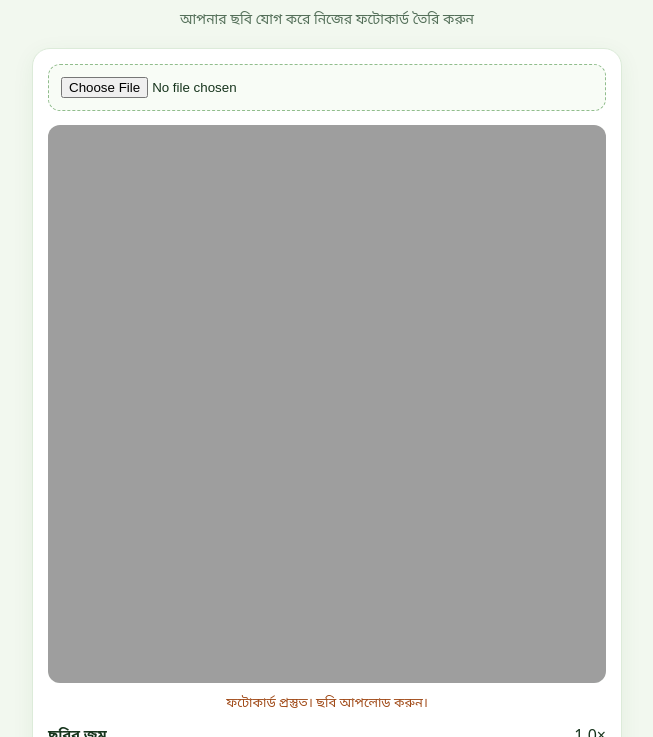
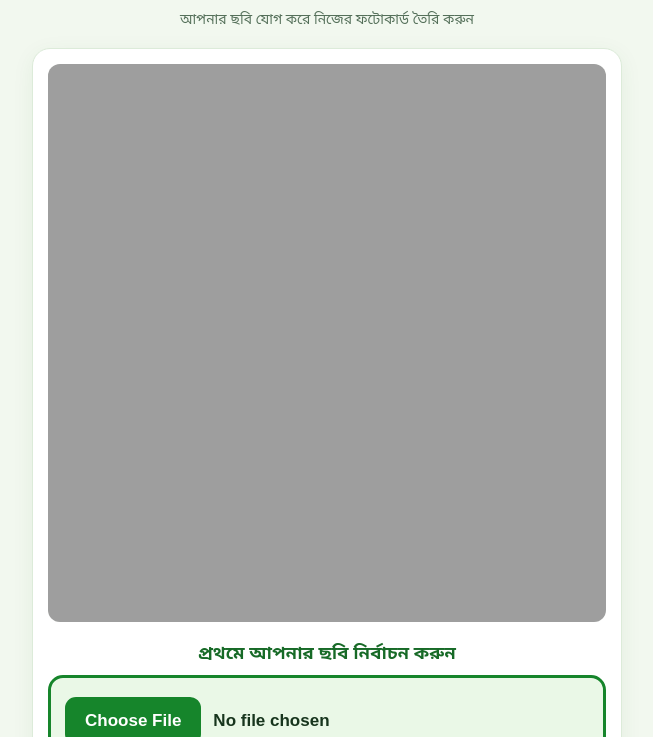
Before and after one commit to hmdisrail-bit/alumni-photocard, a plain HTML site: page index.html in a window 1280 px wide. Shown: the part 63-800 px from the top of the page, without its empty margins (313-966 px from the left). Drawn offline with Linux system fonts and the light colour scheme.

Commit message:
Refactor index.html for better readability
Refactor HTML and CSS styles for improved readability and consistency. Update structure and formatting of elements.

```diff
--- a/index.html
+++ b/index.html
@@ -1,143 +1,160 @@
 
-<!DOCTYPE html>
+<!doctype html>
 <html lang="bn">
 <head>
-<meta charset="UTF-8">
-<meta name="viewport" content="width=device-width, initial-scale=1">
+<meta charset="utf-8">
+<meta name="viewport" content="width=device-width,initial-scale=1">
 <meta name="theme-color" content="#16852b">
-
-<title> ২য় পুনর্মিলনী ২০২৬ — ফটোকার্ড</title>
+<title>২য় পুনর্মিলনী ২০২৬ — ফটোকার্ড</title>
 
 <style>
-* {
-  box-sizing: border-box;
+*{box-sizing:border-box}
+
+body{
+ margin:0;
+ background:#f2f8ef;
+ color:#17351d;
+ font-family:system-ui,-apple-system,"Noto Sans Bengali",sans-serif;
 }
 
-body {
-  margin: 0;
-  background: #f2f8ef;
-  color: #17351d;
-  font-family: system-ui, -apple-system, "Noto Sans Bengali", sans-serif;
+main{
+ max-width:620px;
+ margin:auto;
+ padding:22px 15px 36px;
 }
 
-main {
-  max-width: 620px;
-  margin: auto;
-  padding: 22px 15px 36px;
+header{
+ text-align:center;
+ margin:5px 0 18px;
 }
 
-header {
-  text-align: center;
-  margin: 5px 0 18px;
+h1{
+ font-size:25px;
+ margin:0 0 7px;
+ color:#14762a;
 }
 
-h1 {
-  font-size: 25px;
-  margin: 0 0 7px;
-  color: #14762a;
+p{
+ margin:0;
+ color:#55705a;
+ font-size:14px;
+ line-height:1.6;
 }
 
-p {
-  margin: 0;
-  color: #55705a;
-  font-size: 14px;
-  line-height: 1.6;
+.panel{
+ background:white;
+ border:1px solid #dcebd9;
+ border-radius:18px;
+ padding:15px;
+ box-shadow:0 5px 22px #245b2410;
 }
 
-.panel {
-  background: white;
-  border: 1px solid #dcebd9;
-  border-radius: 18px;
-  padding: 15px;
-  box-shadow: 0 5px 22px #245b2410;
+.preview{
+ margin:0 auto 18px;
+ max-width:100%;
+ width:100%;
+ display:block;
+ border-radius:12px;
+ background:#f7faf5;
+ touch-action:none;
 }
 
-input[type=file] {
-  display: block;
-  width: 100%;
-  padding: 12px;
-  border: 1px dashed #91bd8d;
-  border-radius: 12px;
-  background: #f8fcf6;
+.upload-label{
+ display:block;
+ text-align:center;
+ margin:12px 0 9px;
+ font-size:18px;
+ font-weight:800;
+ color:#176a27;
 }
 
-.preview {
-  margin: 14px auto 10px;
-  width: 100%;
-  display: block;
-  border-radius: 12px;
-  background: #f7faf5;
-  touch-action: none;
+input[type=file]{
+ display:block;
+ width:100%;
+ margin:0 0 12px;
+ padding:19px 14px;
+ border:3px solid #16852b;
+ border-radius:15px;
+ background:#eaf8e7;
+ color:#17351d;
+ font-size:17px;
+ font-weight:800;
+ cursor:pointer;
 }
 
-.controls {
-  display: grid;
-  grid-template-columns: 1fr auto;
-  gap: 8px;
-  align-items: center;
-  margin: 12px 0;
+input[type=file]::file-selector-button{
+ border:0;
+ border-radius:11px;
+ background:#16852b;
+ color:white;
+ padding:14px 20px;
+ margin-right:12px;
+ font-size:17px;
+ font-weight:800;
+ cursor:pointer;
 }
 
-label {
-  font-size: 14px;
-  font-weight: 600;
+.controls{
+ display:grid;
+ grid-template-columns:1fr auto;
+ gap:8px;
+ align-items:center;
+ margin:15px 0;
 }
 
-input[type=range] {
-  width: 100%;
-  accent-color: #16852b;
+label{
+ font-size:14px;
+ font-weight:600;
 }
 
-button {
-  border: 0;
-  border-radius: 12px;
-  padding: 13px 16px;
-  font-size: 16px;
-  font-weight: 700;
-  cursor: pointer;
+input[type=range]{
+ width:100%;
+ accent-color:#16852b;
 }
 
-.primary {
-  width: 100%;
-  background: #16852b;
-  color: white;
+button{
+ border:0;
+ border-radius:12px;
+ padding:13px 16px;
+ font-size:16px;
+ font-weight:700;
+ cursor:pointer;
 }
 
-.secondary {
-  background: #e9f4e7;
-  color: #176a27;
+.primary{
+ width:100%;
+ background:#16852b;
+ color:white;
 }
 
-.actions {
-  display: grid;
-  grid-template-columns: 1fr 1fr;
-  gap: 10px;
-  margin-top: 12px;
+.secondary{
+ background:#e9f4e7;
+ color:#176a27;
 }
 
-button:disabled {
-  opacity: .45;
-  cursor: not-allowed;
+.actions{
+ display:grid;
+ grid-template-columns:1fr 1fr;
+ gap:10px;
+ margin-top:12px;
 }
 
-.hint {
-  font-size: 12px;
-  color: #657b68;
-  margin-top: 9px;
+button:disabled{
+ opacity:.45;
+ cursor:not-allowed;
 }
 
-footer {
-  text-align: center;
-  margin-top: 16px;
-  font-size: 12px;
-  color: #728573;
+.hint{
+ font-size:12px;
+ color:#657b68;
+ margin-top:9px;
 }
 
-#status {
-  margin-top: 8px;
-  text-align: center;
-  font-size: 13px;
-  color: #a04a18;
+footer{
+ text-align:center;
+ margin-top:16px;
+ font-size:12px;
+ color:#728573;
 }
 </style>
 </head>
@@ -152,8 +169,7 @@ footer {
 
 <section class="panel">
 
-  <input id="upload" type="file" accept="image/*">
-
+<!-- ফটোকার্ড প্রিভিউ -->
 <canvas
  id="canvas"
  class="preview"
@@ -162,8 +178,18 @@ footer {
  aria-label="ফটোকার্ড প্রিভিউ">
 </canvas>
 
-  <div id="status">ফটোকার্ড লোড হচ্ছে...</div>
+<!-- ছবির নিচে বড় Choose File বক্স -->
+<label class="upload-label" for="upload">
+প্রথমে আপনার ছবি নির্বাচন করুন
+</label>
 
+<input
+ id="upload"
+ type="file"
+ accept="image/*"
+>
+
+<!-- জুম নিয়ন্ত্রণ -->
 <div class="controls">
 <label for="zoom">ছবির জুম</label>
 <span id="zoomValue">1.0×</span>
@@ -175,7 +201,8 @@ footer {
  max="2.5"
  step=".01"
  value="1"
-      style="grid-column:1/3">
+ style="grid-column:1/3"
+>
 </div>
 
 <p class="hint">
@@ -197,7 +224,8 @@ footer {
  class="primary"
  id="download"
  disabled
-    style="margin-top:10px">
+ style="margin-top:10px"
+>
 ফটোকার্ড ডাউনলোড করুন
 </button>
 
@@ -208,402 +236,239 @@ footer {
 
 </section>
 
-<footer>২য় পুনর্মিলনী ২০২৬</footer>
+<footer>
+২য় পুনর্মিলনী ২০২৬
+</footer>
+
 </main>
 
 <script>
-"use strict";
+const upload=document.getElementById('upload');
+const canvas=document.getElementById('canvas');
+const ctx=canvas.getContext('2d');
 
-// ===============================
-// প্রয়োজনীয় উপাদান
-// ===============================
+const zoom=document.getElementById('zoom');
+const zoomValue=document.getElementById('zoomValue');
 
-const upload = document.getElementById("upload");
-const canvas = document.getElementById("canvas");
-const ctx = canvas.getContext("2d");
+const download=document.getElementById('download');
+const reset=document.getElementById('reset');
+const clear=document.getElementById('clear');
 
-const zoom = document.getElementById("zoom");
-const zoomValue = document.getElementById("zoomValue");
+const frame=new Image();
+frame.src='frame.png';
 
-const download = document.getElementById("download");
-const reset = document.getElementById("reset");
-const clear = document.getElementById("clear");
-const status = document.getElementById("status");
+let photo=null;
+let scale=1;
+let offsetX=0;
+let offsetY=0;
+let dragging=false;
+let lastX=0;
+let lastY=0;
 
-// ===============================
-// ফ্রেমের মাপ
-// ===============================
+const W=1536;
+const H=1536;
+const CX=768;
+const CY=620;
+const RX=548;
+const RY=435;
 
-const W = 1536;
-const H = 1536;
+function draw(){
 
-// ছবির গোলাকার অংশের অবস্থান ও মাপ
-const CX = 768;
-const CY = 610;
-const RX = 485;
-const RY = 420;
+ const cw=canvas.width;
+ const ch=canvas.height;
 
-let photo = null;
-let frameReady = false;
-let logoReady = false;
-
-let scale = 1;
-let offsetX = 0;
-let offsetY = 0;
-
-let dragging = false;
-let lastX = 0;
-let lastY = 0;
-
-// ===============================
-// ফ্রেম লোড ও সাদা অংশ স্বচ্ছ করা
-// ===============================
-
-const frameImage = new Image();
-
-frameImage.onload = function () {
-  try {
-    const temp = document.createElement("canvas");
-    temp.width = W;
-    temp.height = H;
-
-    const tctx = temp.getContext("2d", {
-      willReadFrequently: true
-    });
-
-    tctx.drawImage(frameImage, 0, 0, W, H);
-
-    const imageData = tctx.getImageData(0, 0, W, H);
-    const pixels = imageData.data;
-
-    for (let y = 0; y < H; y++) {
-      for (let x = 0; x < W; x++) {
-
-        const dx = (x - CX) / RX;
-        const dy = (y - CY) / RY;
-
-        const inside = dx * dx + dy * dy < 0.94;
-
-        if (!inside) continue;
-
-        const i = (y * W + x) * 4;
-
-        const r = pixels[i];
-        const g = pixels[i + 1];
-        const b = pixels[i + 2];
-
-        const max = Math.max(r, g, b);
-        const min = Math.min(r, g, b);
-
-        // শুধু গোলাকার জায়গার কাছাকাছি সাদা পিক্সেল স্বচ্ছ হবে
-        const isWhite =
-          r > 235 &&
-          g > 235 &&
-          b > 235 &&
-          (max - min) < 22;
-
-        if (isWhite) {
-          pixels[i + 3] = 0;
-        }
-      }
-    }
-
-    tctx.putImageData(imageData, 0, 0);
-
-    frameReady = true;
-    processedFrame = temp;
-
-    status.textContent = "ফটোকার্ড প্রস্তুত। ছবি আপলোড করুন।";
-    draw();
-
-  } catch (error) {
-    console.error(error);
-    status.textContent =
-      "ফ্রেম প্রস্তুত করা যায়নি। frame.png পরীক্ষা করুন।";
-  }
-};
-
-frameImage.onerror = function () {
-  status.textContent =
-    "ফ্রেম লোড হয়নি। GitHub-এ frame.png ফাইলটি পরীক্ষা করুন।";
-};
-
-let processedFrame = null;
-
-frameImage.src = "./frame.png";
-
-// ===============================
-// লোগো লোড
-// ===============================
-
-const logo = new Image();
-
-logo.onload = function () {
-  logoReady = true;
-  draw();
-};
-
-logo.onerror = function () {
-  console.warn("logo-clear.png পাওয়া যায়নি।");
-  draw();
-};
-
-logo.src = "./logo-clear.png";
-
-// ===============================
-// ছবি আঁকার ফাংশন
-// ===============================
-
-function draw() {
-
-  ctx.clearRect(0, 0, canvas.width, canvas.height);
+ ctx.clearRect(0,0,cw,ch);
 
  ctx.save();
-  ctx.scale(canvas.width / W, canvas.height / H);
+ ctx.scale(cw/W,ch/H);
 
-  // প্রথমে ব্যবহারকারীর ছবি
-  if (photo) {
+ if(photo){
 
   ctx.save();
 
   ctx.beginPath();
-    ctx.ellipse(CX, CY, RX, RY, 0, 0, Math.PI * 2);
+  ctx.ellipse(CX,CY,RX,RY,0,0,Math.PI*2);
   ctx.clip();
 
-    const cover = Math.max(
-      (RX * 2) / photo.width,
-      (RY * 2) / photo.height
+  const cover=Math.max(
+   (RX*2)/photo.width,
+   (RY*2)/photo.height
   );
 
-    const s = cover * scale;
+  const s=cover*scale;
 
-    const dw = photo.width * s;
-    const dh = photo.height * s;
+  const dw=photo.width*s;
+  const dh=photo.height*s;
 
-    const dx = CX - dw / 2 + offsetX;
-    const dy = CY - dh / 2 + offsetY;
+  const dx=CX-dw/2+offsetX;
+  const dy=CY-dh/2+offsetY;
 
-    ctx.drawImage(photo, dx, dy, dw, dh);
+  ctx.drawImage(photo,dx,dy,dw,dh);
 
   ctx.restore();
  }
 
-  // ছবির ওপর ফ্রেম আঁকা হবে
-  if (frameReady && processedFrame) {
-    ctx.drawImage(processedFrame, 0, 0, W, H);
-  }
-
-  // আলাদা পরিষ্কার লোগো
-  if (logoReady) {
-    ctx.drawImage(logo, 0, 0, 400, 400);
+ if(frame.complete && frame.naturalWidth){
+  ctx.drawImage(frame,0,0,W,H);
  }
 
  ctx.restore();
 }
 
-// ===============================
-// ছবি আপলোড
-// ===============================
+function fitCanvas(){
 
-upload.addEventListener("change", function (e) {
+ const box=canvas.getBoundingClientRect();
+ const ratio=window.devicePixelRatio||1;
 
-  const file = e.target.files[0];
+ const size=Math.min(
+  900,
+  Math.max(320,Math.round(box.width*ratio))
+ );
 
-  if (!file) return;
+ canvas.width=size;
+ canvas.height=size;
 
-  if (!file.type.startsWith("image/")) {
-    alert("অনুগ্রহ করে একটি ছবি নির্বাচন করুন।");
+ draw();
+}
+
+frame.onload=draw;
+
+upload.addEventListener('change',e=>{
+
+ const file=e.target.files&&e.target.files[0];
+
+ if(!file)return;
+
+ if(!file.type.startsWith('image/')){
+  alert('অনুগ্রহ করে একটি ছবি নির্বাচন করুন।');
   return;
  }
 
-  const url = URL.createObjectURL(file);
-  const img = new Image();
+ const url=URL.createObjectURL(file);
+ const img=new Image();
 
-  img.onload = function () {
+ img.onload=()=>{
 
-    photo = img;
+  photo=img;
+  scale=1;
+  offsetX=0;
+  offsetY=0;
 
-    scale = 1;
-    offsetX = 0;
-    offsetY = 0;
+  zoom.value=1;
+  zoomValue.textContent='1.0×';
 
-    zoom.value = 1;
-    zoomValue.textContent = "1.0×";
-
-    download.disabled = false;
-    reset.disabled = false;
-    clear.disabled = false;
-
-    status.textContent = "ছবি প্রস্তুত। এখন অবস্থান ঠিক করুন।";
+  download.disabled=false;
+  reset.disabled=false;
+  clear.disabled=false;
 
   draw();
-
   URL.revokeObjectURL(url);
  };
 
-  img.onerror = function () {
-    alert("ছবিটি খোলা যাচ্ছে না। অন্য ছবি নির্বাচন করুন।");
+ img.onerror=()=>{
+  alert('ছবিটি খোলা যাচ্ছে না। অন্য ছবি দিন।');
   URL.revokeObjectURL(url);
  };
 
-  img.src = url;
+ img.src=url;
 });
 
-// ===============================
-// জুম নিয়ন্ত্রণ
-// ===============================
+zoom.addEventListener('input',()=>{
 
-zoom.addEventListener("input", function () {
+ scale=Number(zoom.value);
 
-  scale = Number(zoom.value);
-
-  zoomValue.textContent = scale.toFixed(1) + "×";
+ zoomValue.textContent=scale.toFixed(1)+'×';
 
  draw();
 });
 
-// ===============================
-// টেনে ছবি সরানো
-// ===============================
+function point(e){
 
-function getPoint(e) {
-
-  const rect = canvas.getBoundingClientRect();
+ const r=canvas.getBoundingClientRect();
 
  return {
-    x: (e.clientX - rect.left) * W / rect.width,
-    y: (e.clientY - rect.top) * H / rect.height
+  x:(e.clientX-r.left)*W/r.width,
+  y:(e.clientY-r.top)*H/r.height
  };
 }
 
-canvas.addEventListener("pointerdown", function (e) {
+canvas.addEventListener('pointerdown',e=>{
 
-  if (!photo) return;
+ if(!photo)return;
 
-  dragging = true;
+ dragging=true;
 
  canvas.setPointerCapture(e.pointerId);
 
-  const p = getPoint(e);
+ const p=point(e);
 
-  lastX = p.x;
-  lastY = p.y;
+ lastX=p.x;
+ lastY=p.y;
 });
 
-canvas.addEventListener("pointermove", function (e) {
+canvas.addEventListener('pointermove',e=>{
 
-  if (!dragging) return;
+ if(!dragging)return;
 
-  const p = getPoint(e);
+ const p=point(e);
 
-  offsetX += p.x - lastX;
-  offsetY += p.y - lastY;
+ offsetX+=(p.x-lastX);
+ offsetY+=(p.y-lastY);
 
-  lastX = p.x;
-  lastY = p.y;
+ lastX=p.x;
+ lastY=p.y;
 
  draw();
 });
 
-canvas.addEventListener("pointerup", function () {
-  dragging = false;
+canvas.addEventListener('pointerup',()=>{
+ dragging=false;
 });
 
-canvas.addEventListener("pointercancel", function () {
-  dragging = false;
+canvas.addEventListener('pointercancel',()=>{
+ dragging=false;
 });
 
-// ===============================
-// রিসেট
-// ===============================
+reset.addEventListener('click',()=>{
 
-reset.addEventListener("click", function () {
+ scale=1;
+ offsetX=0;
+ offsetY=0;
 
-  scale = 1;
-  offsetX = 0;
-  offsetY = 0;
-
-  zoom.value = 1;
-  zoomValue.textContent = "1.0×";
+ zoom.value=1;
+ zoomValue.textContent='1.0×';
 
  draw();
 });
 
-// ===============================
-// ছবি পরিবর্তন
-// ===============================
+clear.addEventListener('click',()=>{
 
-clear.addEventListener("click", function () {
+ photo=null;
+ upload.value='';
 
-  photo = null;
-  upload.value = "";
-
-  download.disabled = true;
-  reset.disabled = true;
-  clear.disabled = true;
-
-  status.textContent = "নতুন ছবি আপলোড করুন।";
+ download.disabled=true;
+ reset.disabled=true;
+ clear.disabled=true;
 
  draw();
 });
 
-// ===============================
-// JPG ডাউনলোড
-// ===============================
+download.addEventListener('click',()=>{
 
-download.addEventListener("click", function () {
+ if(!photo)return;
 
-  if (!photo || !frameReady) {
-    alert("ছবি ও ফ্রেম প্রস্তুত হওয়ার পর ডাউনলোড করুন।");
-    return;
-  }
+ const a=document.createElement('a');
 
-  const output = document.createElement("canvas");
-
-  output.width = W;
-  output.height = H;
-
-  const outCtx = output.getContext("2d");
-
-  // JPG-এর স্বচ্ছ অংশ সাদা ব্যাকগ্রাউন্ড হবে
-  outCtx.fillStyle = "#ffffff";
-  outCtx.fillRect(0, 0, W, H);
-
-  outCtx.drawImage(
-    canvas,
-    0, 0, canvas.width, canvas.height,
-    0, 0, W, H
-  );
-
-  const a = document.createElement("a");
-
-  a.download = "training-conference-2026-photocard.jpg";
-  a.href = output.toDataURL("image/jpeg", 0.94);
+ a.download='reunion-2026-photocard.jpg';
+ a.href=canvas.toDataURL('image/jpeg',.94);
 
  a.click();
 });
 
-// ===============================
-// মোবাইল ও কম্পিউটারের প্রিভিউ
-// ===============================
-
-function fitCanvas() {
-
-  const rect = canvas.getBoundingClientRect();
-  const ratio = window.devicePixelRatio || 1;
-
-  const size = Math.round(rect.width * ratio);
-
-  canvas.width = size;
-  canvas.height = size;
-
-  draw();
-}
-
-window.addEventListener("resize", fitCanvas);
+window.addEventListener('resize',fitCanvas);
 
 fitCanvas();
+</script>
 
-</script>
 </body>
 </html>
```
Lines whose indentation alone changed are shown as unchanged.
